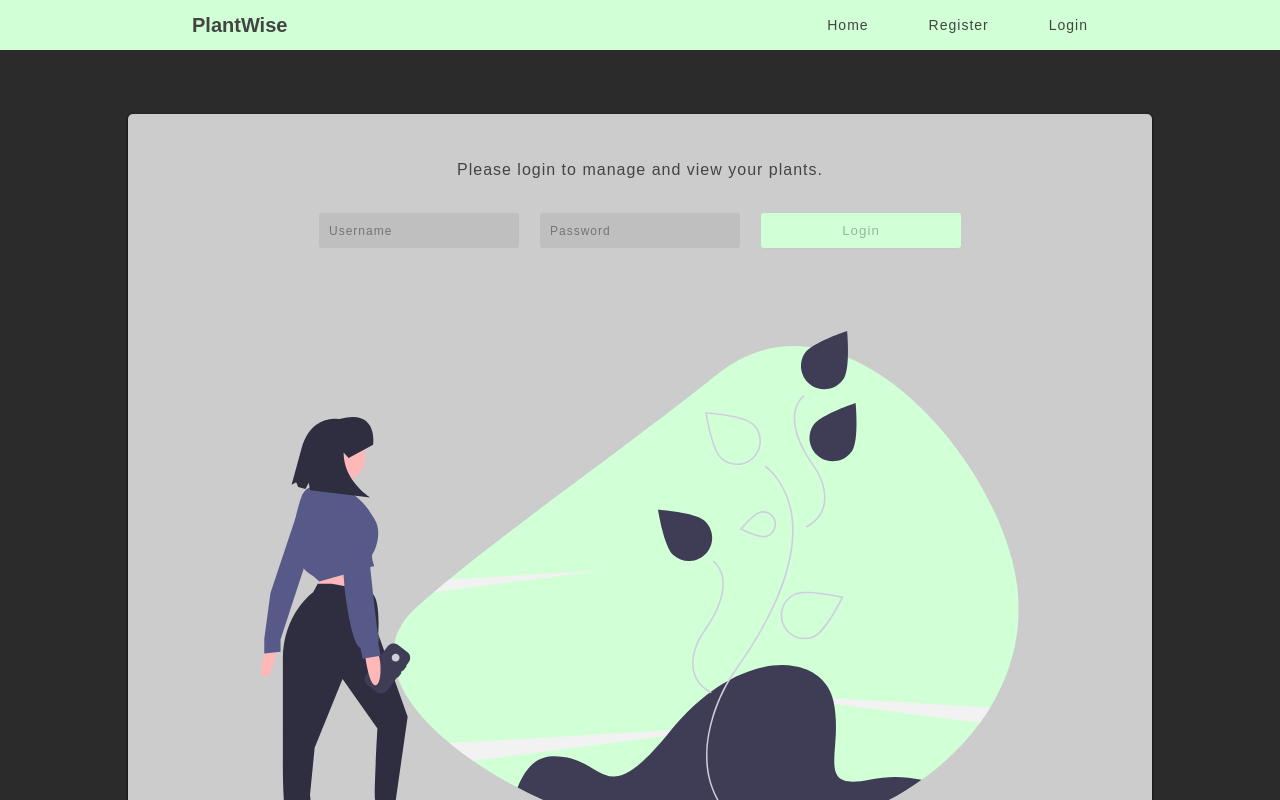
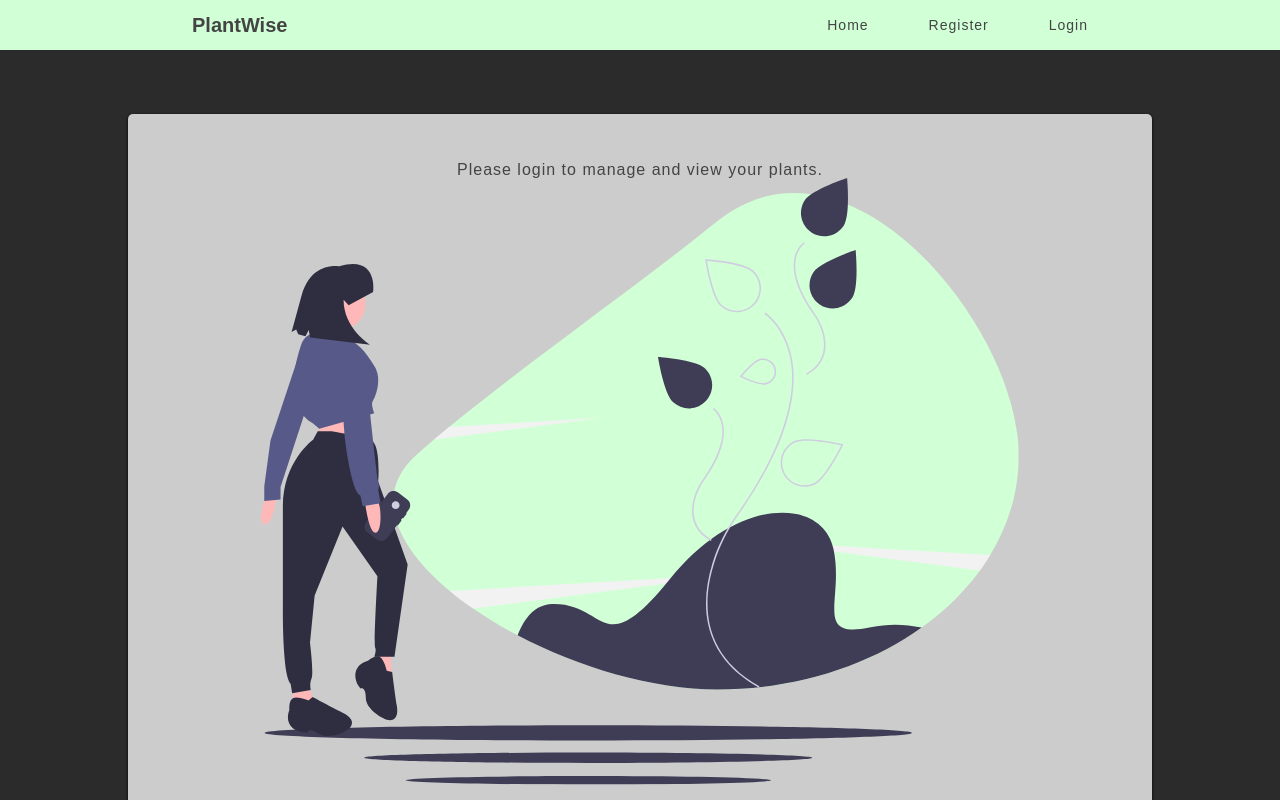
Before and after one commit to Build-Week-WEB28-Water-My-Plants/Front-End, a React (Create React App) app: page /login in a window 1280 px wide. Shown: the top 800 px of the page. Built offline with nearby package versions, Linux system fonts and the light colour scheme.

Commit message:
working on validation

```diff
--- a/src/components/Login.js
+++ b/src/components/Login.js
@@ -116,7 +116,7 @@ function Login(props) {
             {/* incorrect login error message */}
             {/* {error.status && <p className="incorrect-login">{error.message}</p>} */}
 
-            <form onSubmit={(e) => {
+            {/* <form onSubmit={(e) => {
                 e.preventDefault();
                 log(user);
                 // setError({
@@ -131,7 +131,6 @@ function Login(props) {
                     value={user.username}
                     onChange={handleChange}
                     autoComplete="off"
-                    disabled
                 />
                 <input
                     type="password"
@@ -140,14 +139,13 @@ function Login(props) {
                     value={user.password}
                     onChange={handleChange}
                     autoComplete="off"
-                    disabled
                 />
-                <button type="submit" disabled>Login</button>
-                {/* <div className="extra-options">
+                <button type="submit">Login</button>
+                <div className="extra-options">
                     <span onClick={() => history.push(`/register`)}>Register</span>
                     <span>Forgot Password</span>
-                </div> */}
-            </form>
+                </div>
+            </form> */}
 
             <div className="svg-banner">
                 <img src={View} alt="Woman looking at nature" />
--- a/src/components/Register.js
+++ b/src/components/Register.js
@@ -50,7 +50,7 @@ function Register(props) {
             <h3>Create a New Account</h3>
 
             {/* Register Form */}
-            <form onSubmit={(e) => {
+            {/* <form onSubmit={(e) => {
                 e.preventDefault();
                 register(newUser);
             }}>
@@ -61,7 +61,6 @@ function Register(props) {
                     value={newUser.username}
                     onChange={handleChange}
                     autoComplete="off"
-                    disabled
                 />
                 <input
                     type="password"
@@ -70,7 +69,6 @@ function Register(props) {
                     value={newUser.password}
                     onChange={handleChange}
                     autoComplete="off"
-                    disabled
                 />
                 <input
                     type="tel"
@@ -79,13 +77,12 @@ function Register(props) {
                     value={newUser.phone_number}
                     onChange={handleChange}
                     autoComplete="off"
-                    disabled
                 />
                 <button type="submit" disabled>Register</button>
                 <div className="extra-options">
                     <span onClick={() => history.push(`/login`)}>Already have an account? Login</span>
                 </div>
-            </form>
+            </form> */}
 
         </Container>
     )
```
